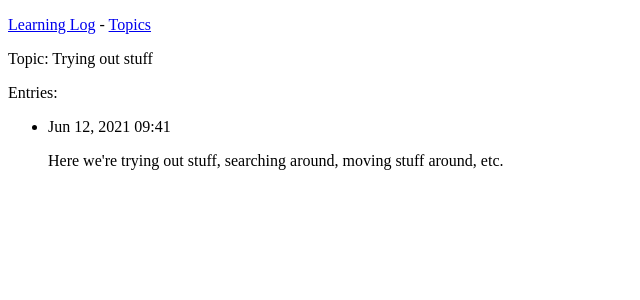
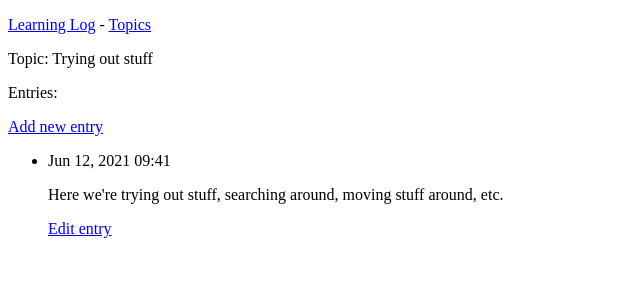
Before and after one commit to Zhilkata/Django-Edu, a Django app: page /topics/1/ in a window 1280 px wide. Shown: the top 300 px of the page, without its empty margins (0-640 px from the left). Run offline with Django 3.2, Linux system fonts and the light colour scheme; data comes from the database, SQL or seed files in the repository; both versions use the stored data as it was after the commit.

Commit message:
Django - Basic Standard User Functionality

```diff
--- a/learning_logs/templates/base.html
+++ b/learning_logs/templates/base.html
@@ -2,7 +2,7 @@
 <html lang="en">
 <head>
     <meta charset="UTF-8">
-    <title>Title</title>
+    <title>Base</title>
 </head>
 <body>
 <p>
--- a/learning_logs/templates/index.html
+++ b/learning_logs/templates/index.html
@@ -2,7 +2,7 @@
 <html lang="en">
 <head>
     <meta charset="UTF-8">
-    <title>Title</title>
+    <title>Learning Logs</title>
 </head>
 <body>
 {% extends "base.html" %}
--- a/learning_logs/templates/topic.html
+++ b/learning_logs/templates/topic.html
@@ -2,7 +2,7 @@
 <html lang="en">
 <head>
     <meta charset="UTF-8">
-    <title>Title</title>
+    <title>Topic</title>
 </head>
 <body>
 {% extends 'base.html' %}
@@ -11,11 +11,18 @@
     <p>Topic: {{ topic }}</p>
 
     <p>Entries:</p>
+    <p>
+        <a href="{% url 'learning_logs:new_entry' topic.id %}">Add new entry</a>
+    </p>
+
     <ul>
         {% for entry in entries %}
             <li>
                 <p>{{ entry.date_added|date:'M d, Y H:i' }}</p>
                 <p>{{ entry.text|linebreaks }}</p>
+                <p>
+                    <a href="{% url 'learning_logs:edit_entry' entry.id %}">Edit entry</a>
+                </p>
             </li>
         {% empty %}
             <li>There are no entries for the topic yet.</li>
--- a/learning_logs/templates/topics.html
+++ b/learning_logs/templates/topics.html
@@ -2,7 +2,7 @@
 <html lang="en">
 <head>
     <meta charset="UTF-8">
-    <title>Title</title>
+    <title>Topics</title>
 </head>
 <body>
 {% extends 'base.html' %}
@@ -18,6 +18,8 @@
             <li>No topics yet.</li>
         {% endfor %}
     </ul>
+
+    <a href="{% url 'learning_logs:new_topic' %}">Add a new topic</a>
 {% endblock content %}
 </body>
 </html>
--- a/learning_logs/urls.py
+++ b/learning_logs/urls.py
@@ -10,5 +10,11 @@ urlpatterns = [
     # Topics page
     path('topics/', views.topics, name='topics'),
     # Detail page for single topic
-    path('topics/<int:topic_id>/', views.topic, name='topic')
+    path('topics/<int:topic_id>/', views.topic, name='topic'),
+    # Page for adding new topics
+    path('new_topic/', views.new_topic, name='new_topic'),
+    # Page for adding new entries
+    path('new_entry/<int:topic_id>/', views.new_entry, name='new_entry'),
+    # Page for editing entry
+    path('edit_entry/<int:entry_id>/', views.edit_entry, name='edit_entry'),
 ]
--- a/learning_logs/views.py
+++ b/learning_logs/views.py
@@ -1,10 +1,13 @@
-from django.shortcuts import render
+from django.shortcuts import render, redirect
 
-from .models import Topic
+from .models import Topic, Entry
+from .forms import TopicForm, EntryForm
+
 
 def index(request):
     """The home page for the app."""
     return render(request, 'index.html')
+
 
 def topics(request):
     """Show all topics."""
@@ -12,9 +15,67 @@ def topics(request):
     context = {'topics': topics}
     return render(request, 'topics.html', context)
 
+
 def topic(request, topic_id):
     """Show a single topic and all its entries."""
     topic = Topic.objects.get(id=topic_id)
     entries = topic.entry_set.order_by('-date_added')
     context = {'topic': topic, 'entries': entries}
     return render(request, 'topic.html', context)
+
+
+def new_topic(request):
+    """Add a new topic."""
+    if request.method != 'POST':
+        # No data, make blank form.
+        form = TopicForm()
+    else:
+        # POST data available, processing.
+        form = TopicForm(data=request.POST)
+        if form.is_valid():
+            form.save()
+            return redirect('learning_logs:topics')
+
+    # Display a blank or invalid form.
+    context = {'form': form}
+    return render(request, 'new_topic.html', context)
+
+
+def new_entry(request, topic_id):
+    """Add a new entry for selected topic."""
+    topic = Topic.objects.get(id=topic_id)
+
+    if request.method != 'POST':
+        # No data, creating blank form.
+        form = EntryForm()
+    else:
+        # POST data available, processing.
+        form = EntryForm(data=request.POST)
+        if form.is_valid():
+            new_entry = form.save(commit=False)
+            new_entry.topic = topic
+            new_entry.save()
+            return redirect('learning_logs:topic', topic_id=topic_id)
+
+    # Display blank/invalid form.
+    context = {'topic': topic, 'form': form}
+    return render(request, 'new_entry.html', context)
+
+
+def edit_entry(request, entry_id):
+    """Edit an existing entry."""
+    entry = Entry.objects.get(id=entry_id)
+    topic = entry.topic
+
+    if request.method != 'POST':
+        # Initial request
+        form = EntryForm(instance=entry)
+    else:
+        # POST data submitted, processing
+        form = EntryForm(instance=entry, data=request.POST)
+        if form.is_valid():
+            form.save()
+            return redirect('learning_logs:topic', topic_id=topic.id)
+
+    context = {'entry': entry, 'topic': topic, 'form': form}
+    return render(request, 'edit_entry.html', context)
```
Also changed, not shown: learning_logs/forms.py (added, +18 -0 lines), learning_logs/templates/edit_entry.html (added, +23 -0 lines), learning_logs/templates/new_entry.html (added, +23 -0 lines), learning_logs/templates/new_topic.html (added, +21 -0 lines), db.sqlite3.
